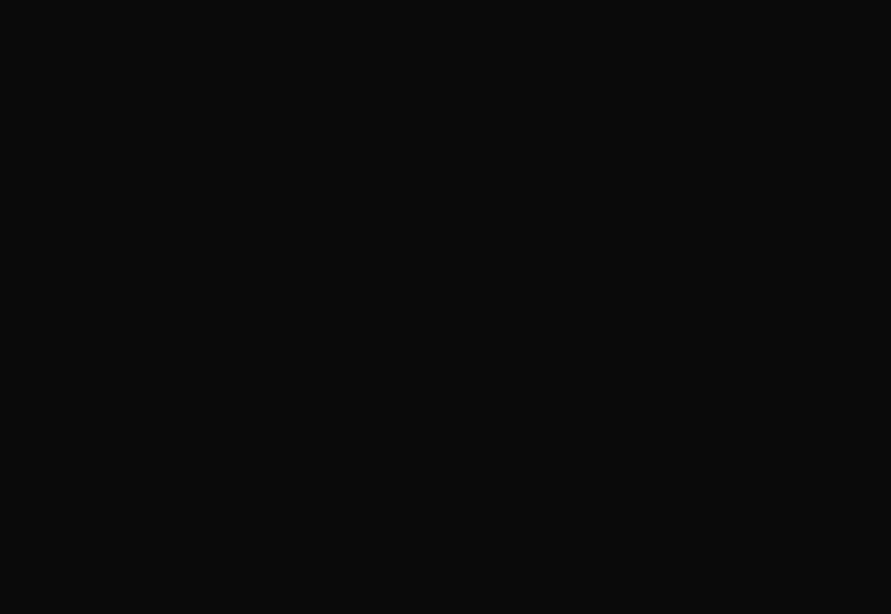
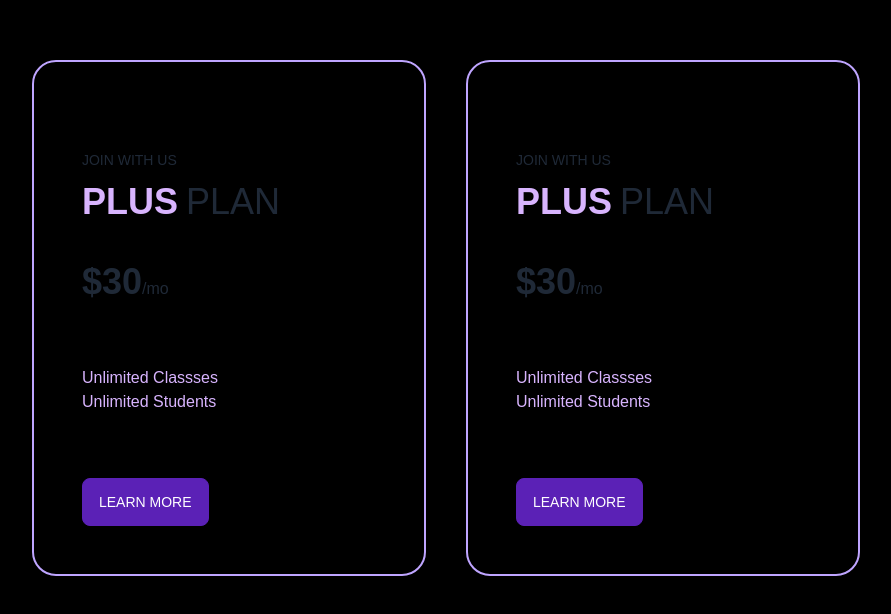
Before and after one commit to ribgu/educai-web-app, a React (Vite) app: page / in a window 1280 px wide. Shown: the part 1682-2296 px from the top of the page, without its empty margins (194-1085 px from the left). Built offline with nearby package versions, Linux system fonts and the light colour scheme.

Commit message:
adiciona card de pricing

```diff
--- a/src/components/LandinPagePricing/LandingPagePrincing.tsx
+++ /dev/null
@@ -1,27 +0,0 @@
-import { BackgroundGradient } from '../MovingBorder/MovingBorder'
-import Typography from '../Typography/Typography'
-
-export default function LandingPagePrincing() {
-    return (
-        <BackgroundGradient className='rounded-[22px] bg-white dark:bg-zinc-900 w-96'>
-            <div className='flex flex-col gap-10 p-8 b rounded-lg'>
-                <div className='flex flex-col gap-3'>
-                    <Typography variant='body2'>JOIN WITH US</Typography>
-                    <div className='flex gap-2'>
-                        <Typography variant='h2'>PLUS</Typography>
-                        <Typography variant='h2'>PLAN</Typography>
-                    </div>
-                </div>
-                <div>
-                    <Typography variant='h2'>$30</Typography>
-                    <Typography variant='body1'>/mo</Typography>
-                </div>
-                <div className='flex flex-col'>
-                    <Typography variant='body1'>Unlimited Classses</Typography>
-                    <Typography variant='body1'>Unlimited Students</Typography>
-                </div>
-                <button>LEARN MORE</button>
-            </div>
-        </BackgroundGradient>
-    )
-}
--- /dev/null
+++ b/src/components/LandingPagePricing/LandingPagePrincing.tsx
@@ -0,0 +1,30 @@
+import Button from '../Button/Button'
+import Typography from '../Typography/Typography'
+
+export default function LandingPagePrincing() {
+    return (
+        <div className='flex flex-col gap-10 p-12 b rounded-3xl border-[#BFA5FF] border-2 pr-36'>
+            <span className='' style={{background: "url('../../public/Gradientes/gradienteHome.png')"}}></span>
+            <div className='flex flex-col gap-3'>
+                <Typography variant='body2'>JOIN WITH US</Typography>
+                <div className='flex gap-2'>
+                    <Typography variant='h2' color='purple-300'>PLUS</Typography>
+                    <Typography variant='h2-light'>PLAN</Typography>
+                </div>
+            </div>
+            <div>
+                <Typography variant='h2'>$30</Typography>
+                <Typography variant='body1'>/mo</Typography>
+            </div>
+            <div className='flex flex-col mt-6 mb-6'>
+                <Typography variant='body1' color='purple-300'>Unlimited Classses</Typography>
+                <Typography variant='body1' color='purple-300'>Unlimited Students</Typography>
+            </div>
+            <div className='w-40'>
+                <Button variant='primary'>
+                    <Typography variant='body2-bold'>LEARN MORE</Typography>
+                </Button>
+            </div>
+        </div>
+    )
+}
--- a/src/components/Typography/Typography.tsx
+++ b/src/components/Typography/Typography.tsx
@@ -1,27 +1,31 @@
 type TypographyProps = {
-    variant: 'h1' | 'h2' | 'h3' | 'body1' | 'body2' | 'lp-title' | 'lp-card-title' | 'lp-main-sentece'
+    variant: 'h1' | 'h2' | 'h2-light' | 'h3' | 'body1' | 'body2' | 'lp-title' | 'lp-card-title' | 'lp-main-sentece' | 'body2-bold'
     children: React.ReactNode
+    color?: string
 }
 
 export default function Typography(props: TypographyProps) {
-    const { variant, children } = props
+    const { variant, children, color } = props
 
     const variantsClasnames = {
-        'lp-title': 'font-montserrat text-8xl font-light', // 96px
+        'lp-title': 'font-montserrat text-8xl font-thin', // 96px
         'lp-card-title': 'font-manrope text-4xl font-bold',
         'lp-main-sentece': 'text-white text-6xl text-center font-bold' ,// 36px
         h1: 'font-montserrat text-5xl font-bold', // 48px
         h2: 'font-montserrat text-4xl font-bold', // 36px
+        'h2-light': 'font-montserrat text-4xl font-thin', // 36px
         h3: 'font-montserrat text-2xl font-bold', // 24px
         body1: 'font-montserrat text-base font-normal', // 16px
-        body2: 'font-montserrat text-sm font-normal' // 14px
+        body2: 'font-montserrat text-sm font-normal', // 14px
+        'body2-bold': 'font-montserrat text-sm font-medium'
     }
 
     const className = variantsClasnames[variant]
+    const colorClass = color ? `text-${color}` : ''
 
     return (
         <>
-            <span className={className}>{children}</span>
+            <span className={`${className} ${colorClass}`}>{children}</span>
         </>
     )
 }
--- a/src/pages/LandingPage.tsx
+++ b/src/pages/LandingPage.tsx
@@ -3,6 +3,7 @@ import MainTextLogo from '../components/MainTextHome/MainTextLogo'
 import Button from '../components/Button/Button'
 import LpCard from '../components/LpCard/LpCard'
 import Typography from '../components/Typography/Typography'
+import LandingPagePrincing from '../components/LandingPagePricing/LandingPagePrincing'
 
 export default function LandingPage() {
     return (
@@ -51,8 +52,9 @@ export default function LandingPage() {
             </div>
 
             {/* Pricing */}
-            <div className='flex flex-col h-screen items-center bg-dark'>
-
+            <div className='flex flex-row h-screen items-center bg-black justify-center gap-10'>
+                <LandingPagePrincing/>
+                <LandingPagePrincing/>
             </div>
 
             {/* About Us */}
```
Also changed, not shown: src/components/LandingPagePricing/index.ts (added).
